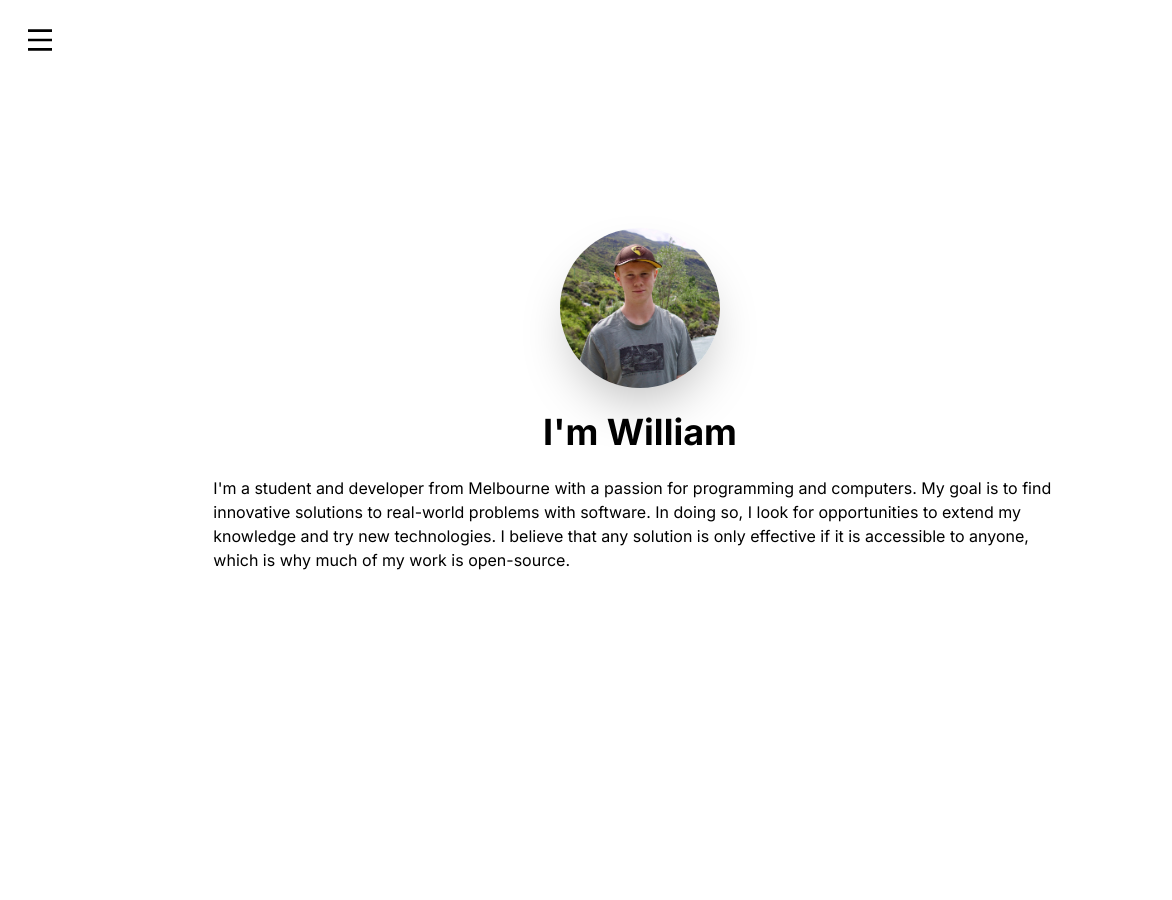
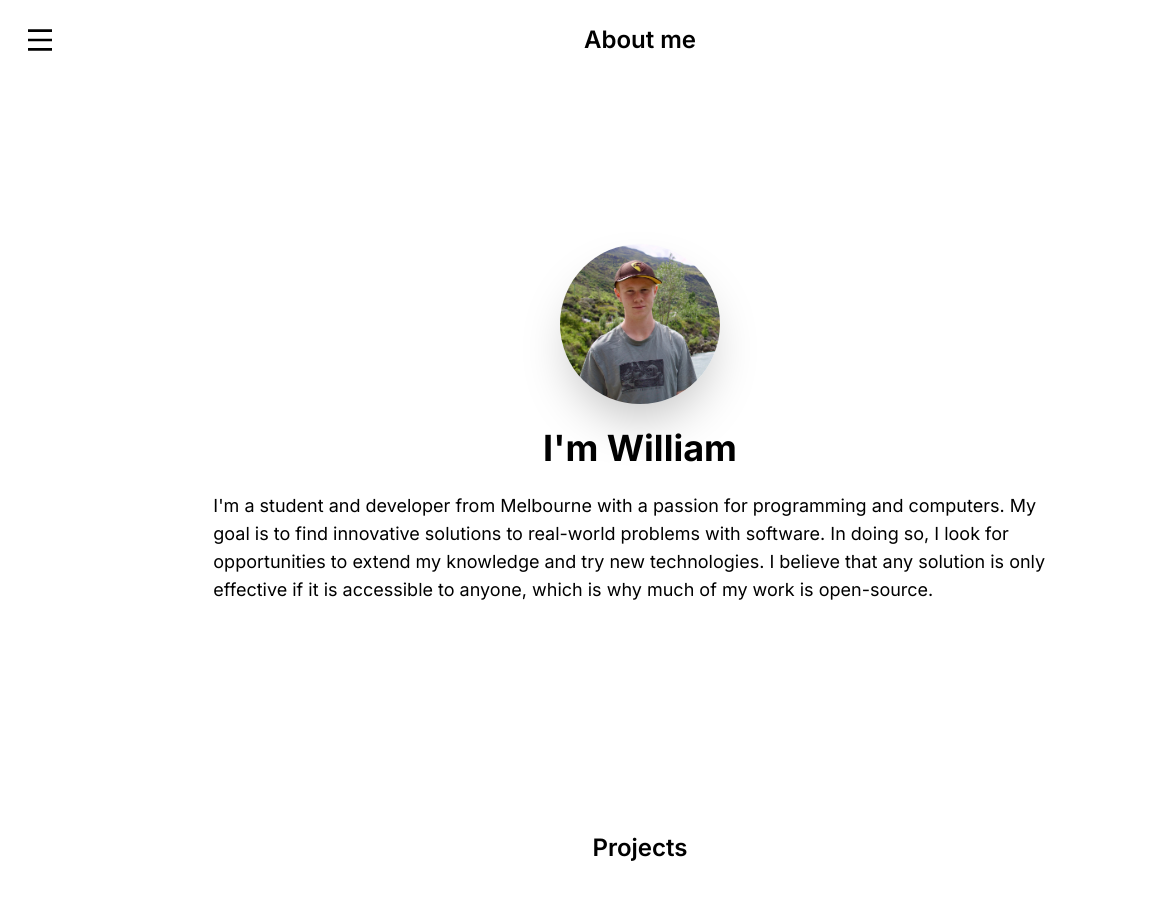
Before and after one commit to coding-cuber/coding-cuber.github.io, a website: page index.html in a window 1280 px wide. Shown: the full height of the page, 0-1172 px from the left. Before the commit the page ends 800 px from the top, so only its background shows below. Drawn offline with Linux system fonts and the light colour scheme.

Commit message:
About me section

```diff
--- a/index.html
+++ b/index.html
@@ -32,11 +32,14 @@
             </a>
         </div>
     </nav>
+    <div class="flex text-center w-screen sticky top-6 justify-center">
+        <a class="font-semibold text-2xl" href="#">About me</a>
+    </div>
     <div class="flex h-screen w-screen items-center justify-center">
         <div class="w-2/3 flex flex-col items-center">
             <img class="w-40 mb-6 rounded-full shadow-2xl" src="images/me.JPG">
             <h1 class="text-center font-bold text-4xl mb-6">I'm William</h1>
-            <p>
+            <p class="text-lg mb-4">
                 I'm a student and developer from Melbourne with a passion for programming and computers. My goal is to
                 find innovative solutions to real-world problems with software. In doing so, I look for opportunities
                 to extend my knowledge and try new technologies. I believe that any solution is only effective if it is
@@ -44,5 +47,10 @@
             </p>
         </div>
     </div>
+    <div class="flex text-center w-screen sticky top-6 justify-center">
+        <a class="font-semibold text-2xl" href="#projects">Projects</a>
+    </div>
+    <div class="flex h-screen w-screen items-center justify-center">
+    </div>
 </body>
 </html>
```
Also changed, not shown: dist/output.css.
